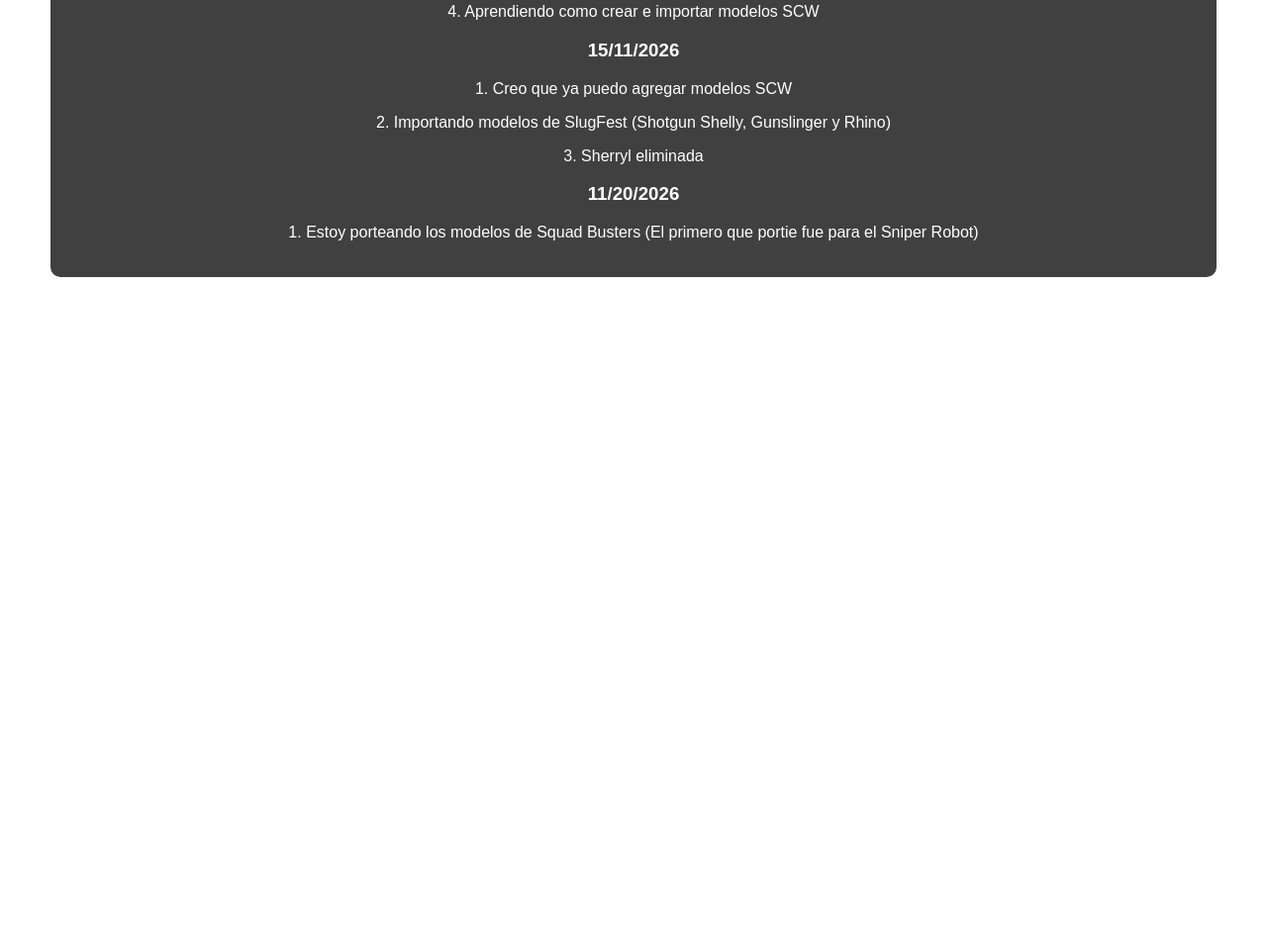
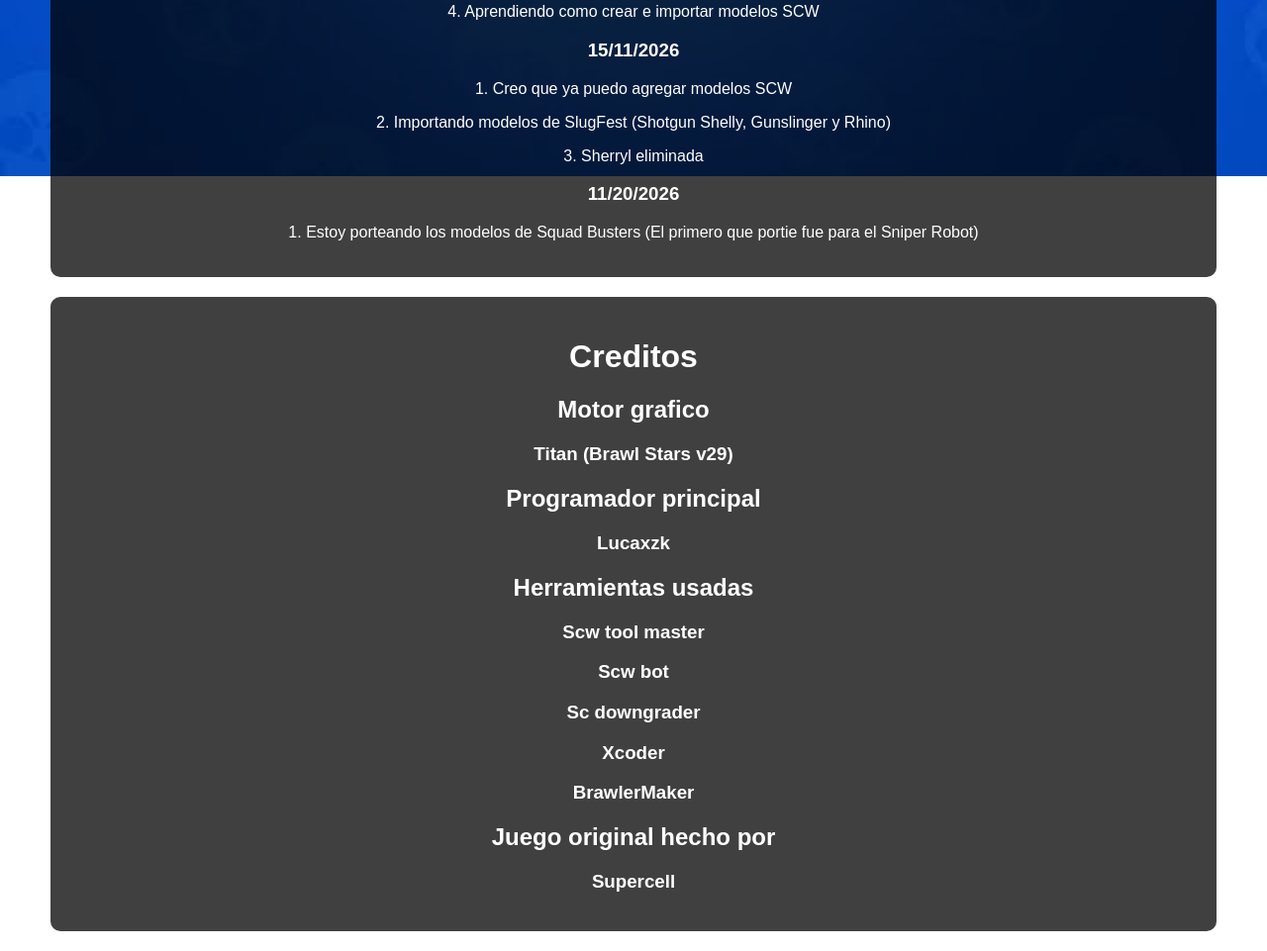
Before and after one commit to Lucaxzk/lucaxzk.github.io, a plain HTML site: page ultimate_brawl_es.html in a window 1280 px wide. Shown: the part 1474-2435 px from the top of the page at 99% size. Before the commit the page ends 1774 px from the top, so only its background shows below. Drawn offline with Linux system fonts and the light colour scheme.

Commit message:
index.html

```diff
--- a/ultimate_brawl_es.html
+++ b/ultimate_brawl_es.html
@@ -118,5 +118,21 @@
         <p style="text-align: center;">1. Estoy porteando los modelos de Squad Busters (El primero que portie fue para el Sniper Robot)</p>
     </div>
 
+    <div class="text">
+        <h1 style="text-align: center;">Creditos</h1>
+        <h2 style="text-align: center;">Motor grafico</h2>
+        <h3 style="text-align: center;">Titan (Brawl Stars v29)</h3>
+        <h2 style="text-align: center;">Programador principal</h2>
+        <h3 style="text-align: center;">Lucaxzk</h3>
+        <h2 style="text-align: center;">Herramientas usadas</h2>
+        <h3 style="text-align: center;">Scw tool master</h3>
+        <h3 style="text-align: center;">Scw bot</h3>
+        <h3 style="text-align: center;">Sc downgrader</h3>
+        <h3 style="text-align: center;">Xcoder</h3>
+        <h3 style="text-align: center;">BrawlerMaker</h3>
+        <h2 style="text-align: center;">Juego original hecho por</h2>
+        <h3 style="text-align: center;">Supercell</h3>
+    </div>
+
 </body>
 </html>
```
Also changed, not shown: clash_arena.html (+12 -0 lines), clash_arena_es.html (+12 -0 lines), ultimate_brawl.html (+16 -0 lines).
